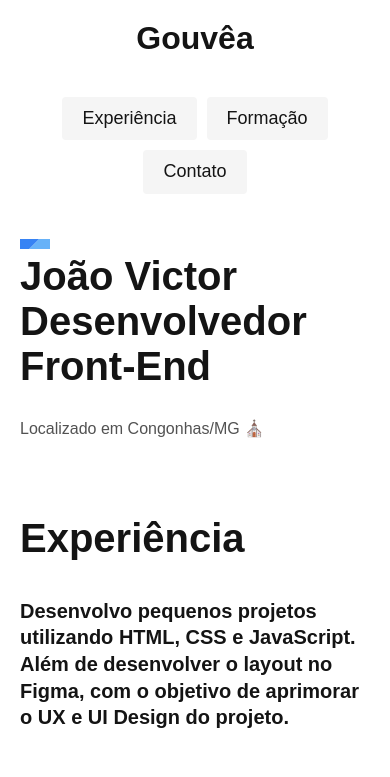
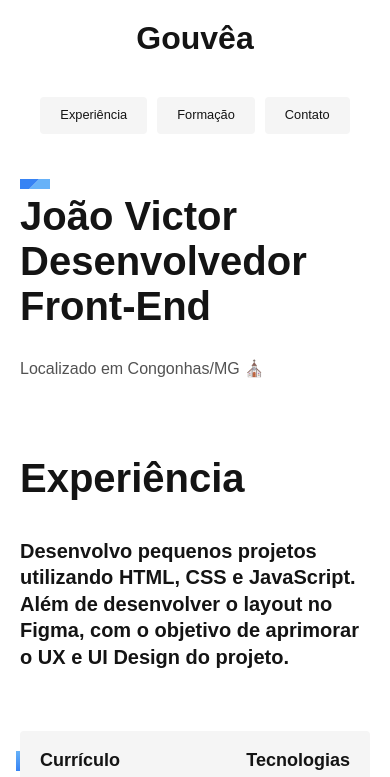
Before and after one commit to jvgouvea/projeto-curriculo, a plain HTML site: page index.html in a window 390 px wide. Shown: the top 777 px of the page. Drawn offline with Linux system fonts and the light colour scheme.

Commit message:
correcao menu

```diff
--- a/css/header.css
+++ b/css/header.css
@@ -54,4 +54,15 @@
     background-color: #f5f5f5;
     border-radius: 4px;
   }
+
+  .item-menu a::after{
+    display: none;
+  }
 }
+
+@media (max-width: 450px){
+
+  .header-menu a{
+    font-size: 0.8rem;
+  }
+}
```
